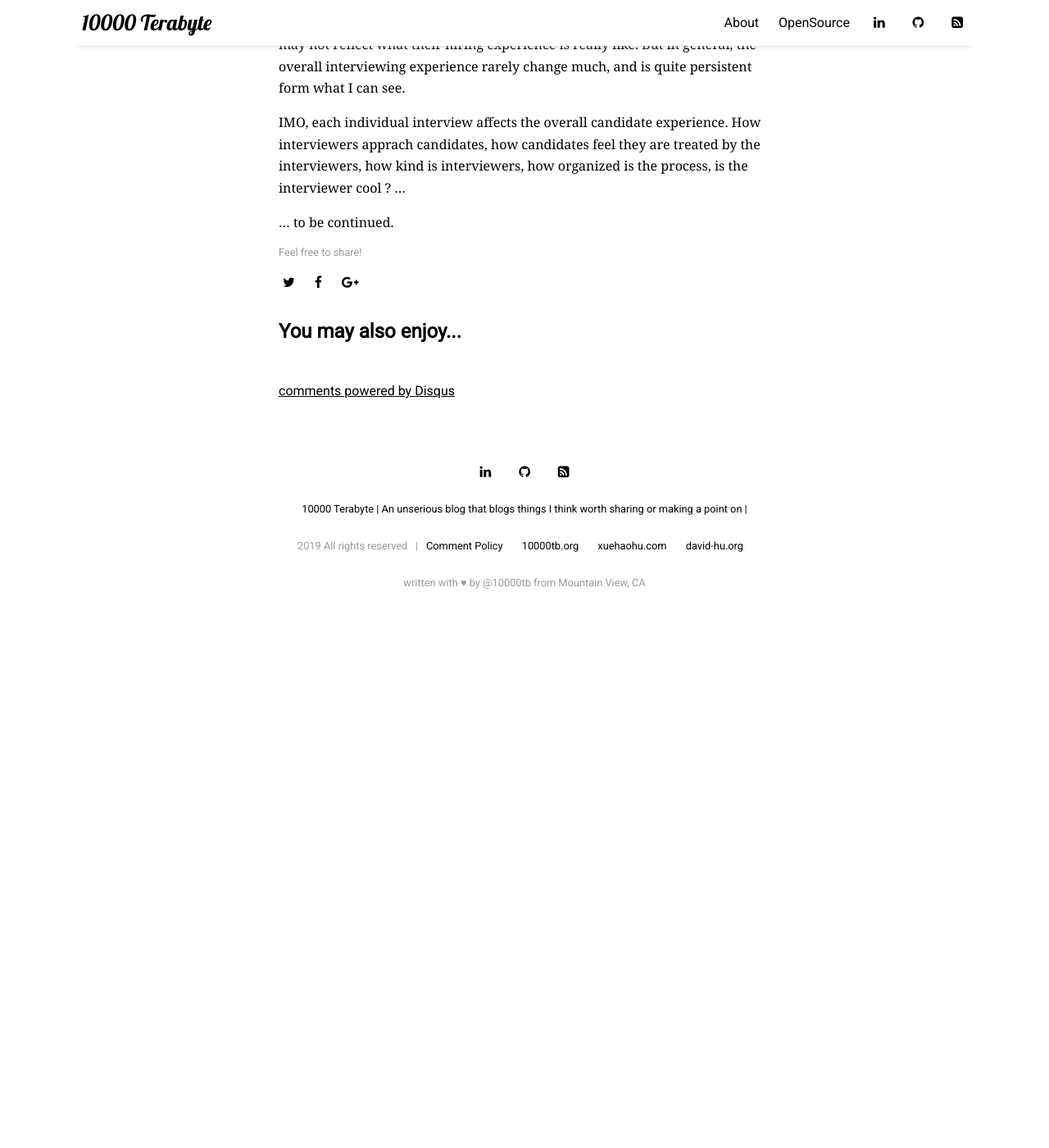
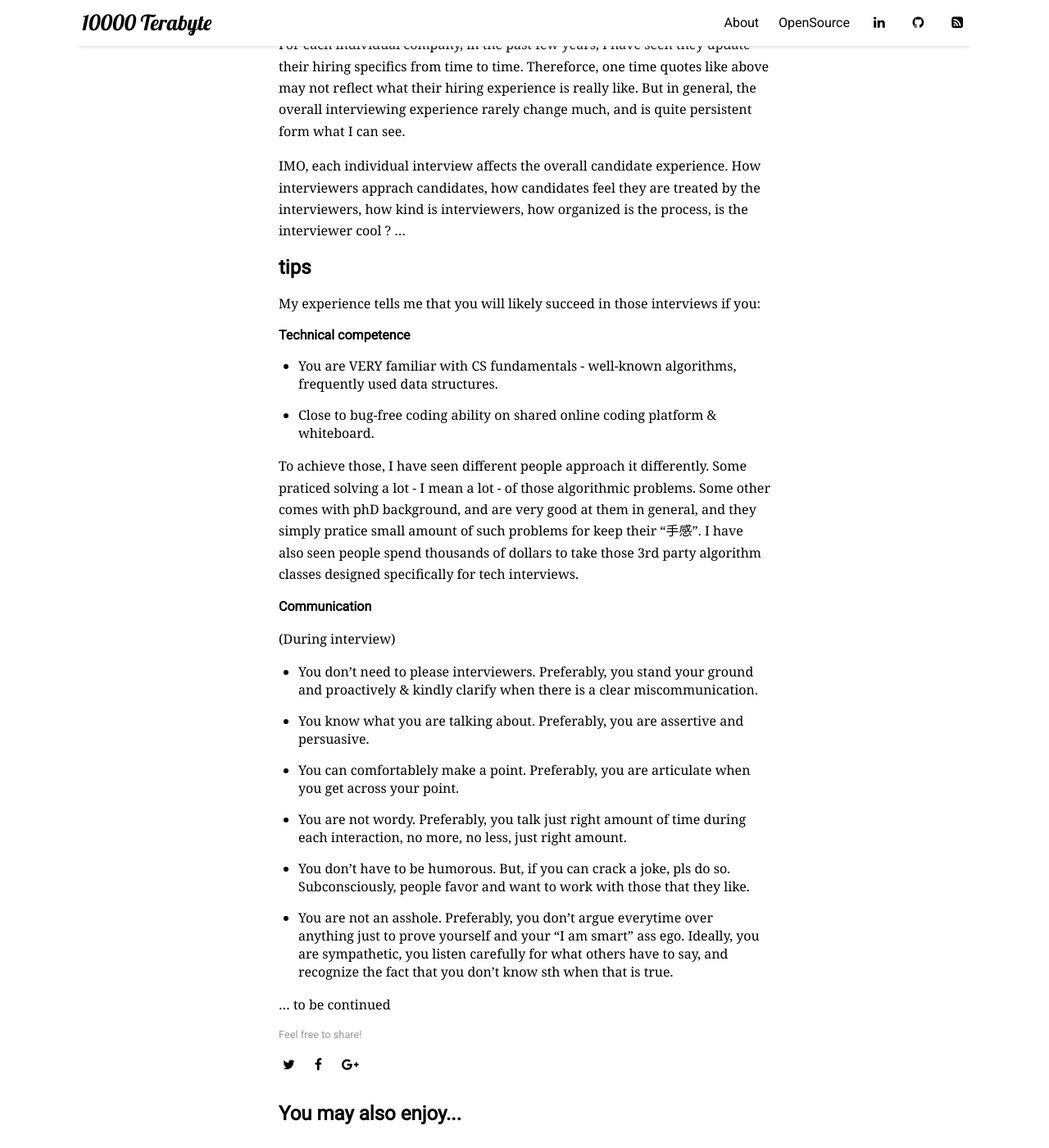
Before and after one commit to 10000TB/10000TB.github.io, a Jekyll site: the page built from _posts/2019-11-23-My-2-cents-on-tech-interviews.md, in a window 1280 px wide and 1400 px high, scrolled down 2451 px. Shown: the whole window at 82% size. Built offline with Jekyll 4.4.1, drawn with Linux system fonts in a browser that asks for light colours; nearby versions of some CDN libraries; comment, search, counter and statistics services are not loaded; before the commit the page ends 3200 px from its top, so only the background shows below that; some of the changed text lies outside the part shown.

Commit message:
[post - interview 2 cents] added a tops section.

```diff
--- a/_posts/2019-11-23-My-2-cents-on-tech-interviews.md
+++ b/_posts/2019-11-23-My-2-cents-on-tech-interviews.md
@@ -1,6 +1,6 @@
 ---
 layout: "post"
-title: "My 2 cents on tech interviews - methodologies, outcome, and candidate experience in a holistic view"
+title: "My 2 cents on tech interviews - methodologies, outcome, candidate experience, and tips in a non-holistic view"
 comments: true
 categories: tech
 tags: [tech, interview, opinion]
@@ -42,14 +42,35 @@ My impression is that different companies have different strategies on tech recr
 
 I have heard, and quote:
 
-1. "Amazon hiring is chaotic; Your life will be miserable; You will overwork"
+1. "Amazon hiring is chaotic; Your life will be miserable; You will overwork; But their stocks have hugh growth"
 
-2. "Facebook pays more"
+2. "Facebook pays more; They move fast; They promote faster; FB is catching up Google"
 
-3. "I want to work for Google"
+3. "I want to work for Google; Google is great; Growth maybe slow"
 
 For each individual company, in the past few years, I have seen they update their hiring specifics from time to time. Thereforce, one time quotes like above may not reflect what their hiring experience is really like. But in general, the overall interviewing experience rarely change much, and is quite persistent form what I can see.
 
 IMO, each individual interview affects the overall candidate experience. How interviewers apprach candidates, how candidates feel they are treated by the interviewers, how kind is interviewers, how organized is the process, is the interviewer cool ? ...
 
-... to be continued.
+## tips
+
+My experience tells me that you will likely succeed in those interviews if you:
+
+#### Technical competence
+
+* You are VERY familiar with CS fundamentals - well-known algorithms, frequently used data structures.
+* Close to bug-free coding ability on shared online coding platform & whiteboard.
+
+To achieve those, I have seen different people approach it differently. Some praticed solving a lot - I mean a lot - of those algorithmic problems. Some other comes with phD background, and are very good at them in general, and they simply pratice small amount of such problems for keep their "手感". I have also seen people spend thousands of dollars to take those 3rd party algorithm classes designed specifically for tech interviews.
+
+#### Communication
+
+(During interview)
+* You don't need to please interviewers. Preferably, you stand your ground and proactively & kindly clarify when there is a clear miscommunication.
+* You know what you are talking about. Preferably, you are assertive and persuasive.
+* You can comfortablely make a point. Preferably, you are articulate when you get across your point.
+* You are not wordy. Preferably, you talk just right amount of time during each interaction, no more, no less, just right amount.
+* You don't have to be humorous. But, if you can crack a joke, pls do so. Subconsciously, people favor and want to work with those that they like.
+* You are not an asshole. Preferably, you don't argue everytime over anything just to prove yourself and your "I am smart" ass ego. Ideally, you are sympathetic, you listen carefully for what others have to say, and recognize the fact that you don't know sth when that is true.
+
+... to be continued
```
